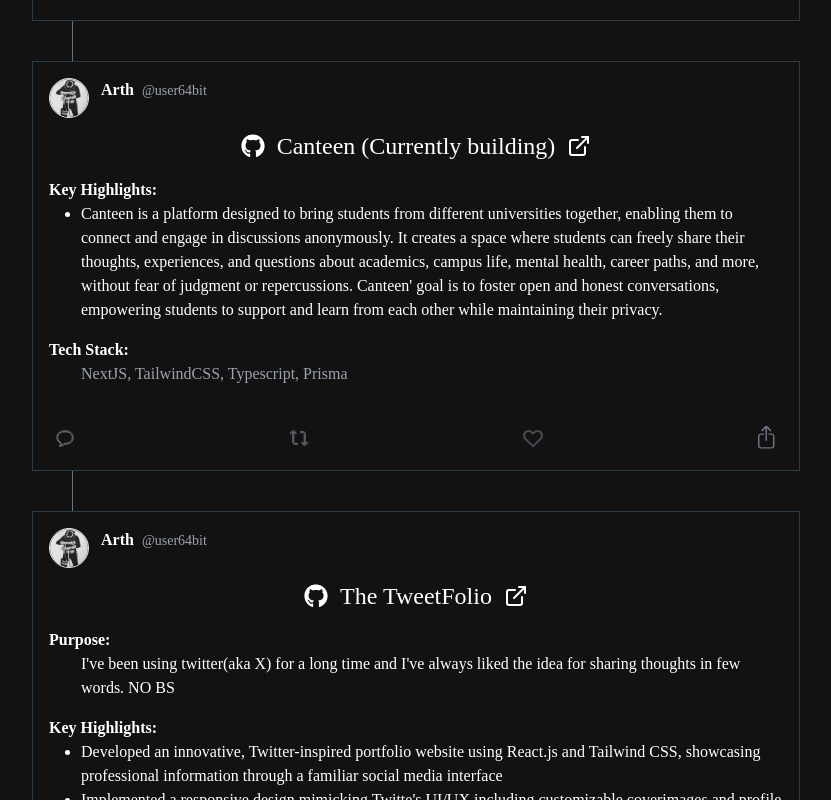
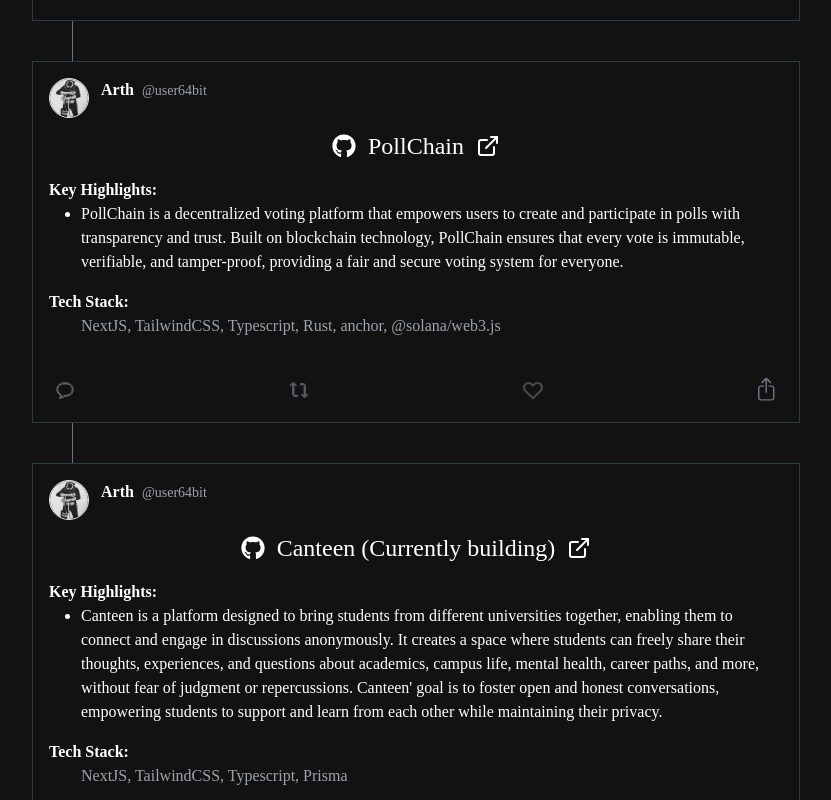
Before and after one commit to user-64bit/The-Tweetfolio, a React (Create React App) app: page /projects in a window 1280 px wide. Shown: the part 940-1740 px from the top of the page, without its empty margins (224-1055 px from the left). Built offline with nearby package versions, Linux system fonts and the light colour scheme.

Commit message:
update config.js

```diff
--- a/src/config.js
+++ b/src/config.js
@@ -78,6 +78,15 @@
     techStack: "NextJS, TailwindCSS, Typescript, Prisma, @solana/web3.js",
     demoVideo:
       "https://s3.ap-south-1.amazonaws.com/bucket.arthprajapati.com/daonation-demo.mp4",
+  },
+  {
+    projectName: "PollChain",
+    listItems: [
+      "PollChain is a decentralized voting platform that empowers users to create and participate in polls with transparency and trust. Built on blockchain technology, PollChain ensures that every vote is immutable, verifiable, and tamper-proof, providing a fair and secure voting system for everyone.",
+    ],
+    githubLink: "https://github.com/user-64bit/poll-chain",
+    liveProject: "https://pollchain.arthprajapati.com",
+    techStack: "NextJS, TailwindCSS, Typescript, Rust, anchor, @solana/web3.js",
   },
   {
     projectName: "Canteen (Currently building)",
```
